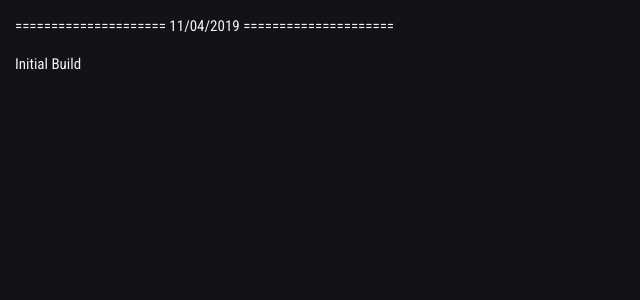
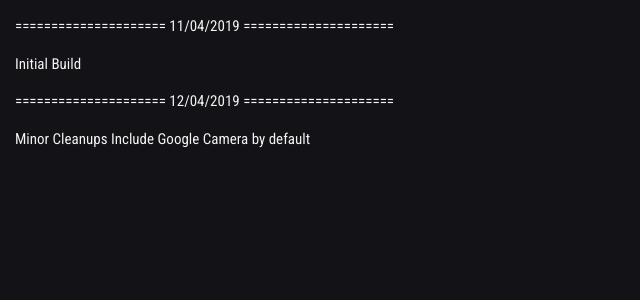
Before and after one commit to tyazx/BootleggersROM-Devices.github.io, a Jekyll site: the page built from _changelog/whyred.md, in a window 1280 px wide. Shown: the top 300 px of the page, without its empty margins (0-640 px from the left). Built offline with Jekyll 4.4.1, drawn with Linux system fonts in a browser that asks for light colours; nearby versions of some CDN libraries.

Commit message:
whyred: 12/04/2019 update

```diff
--- a/_changelog/whyred.md
+++ b/_changelog/whyred.md
@@ -7,3 +7,10 @@ layout:changelayout
 =====================
 
 Initial Build
+
+=====================
+    12/04/2019
+=====================
+
+Minor Cleanups
+Include Google Camera by default
```
Also changed, not shown: _devices/whyred.md (+2 -2 lines).
